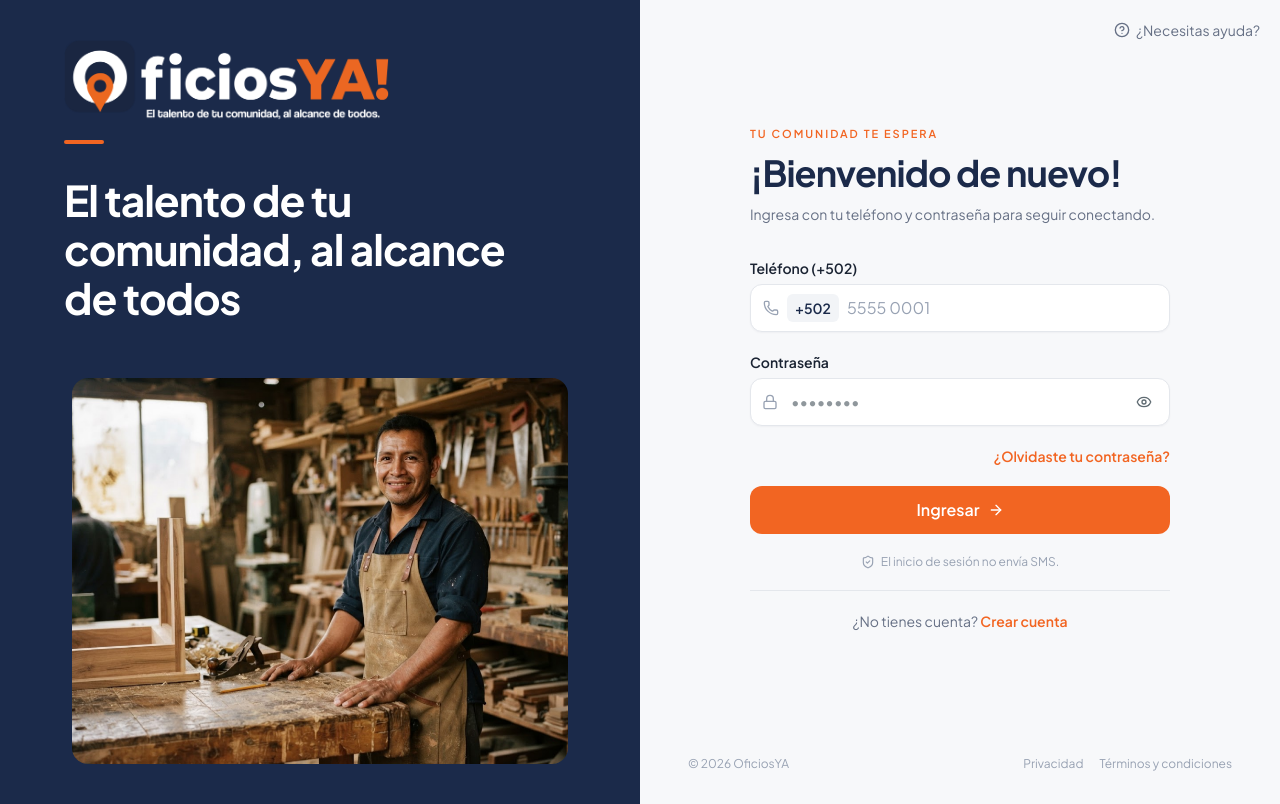
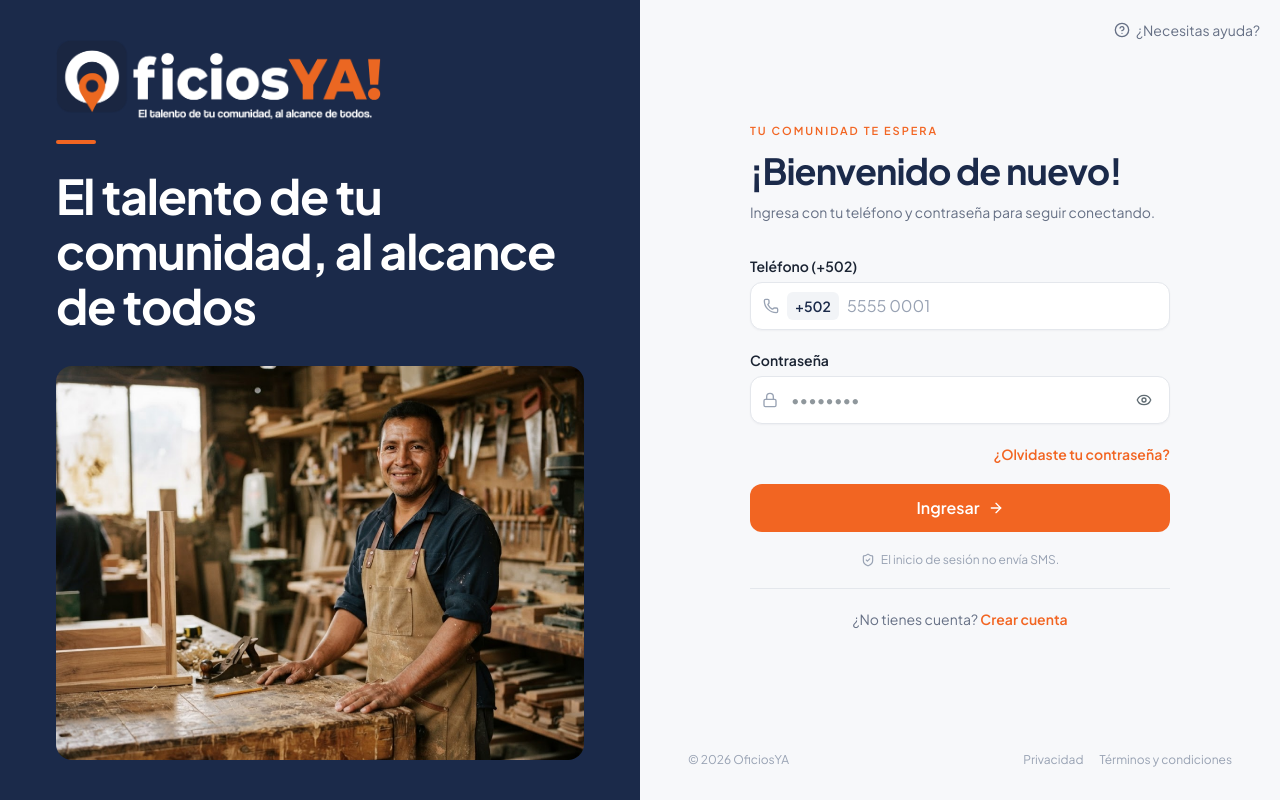
Before and after one commit to Andy-Rojop/Oficios-Ya, a Next.js app in the folder Frontend/: page /ingresar in a window 1280 px wide. Built offline with nearby package versions, Linux system fonts and the light colour scheme; no server answers.

Commit message:
Actualizar el ingreso al prototipo y usar los logos y la foto oficiales.

```diff
--- a/Frontend/src/components/forms/login-screen.tsx
+++ b/Frontend/src/components/forms/login-screen.tsx
@@ -33,23 +33,23 @@ function QuietLink({ children }: { children: ReactNode }) {
 export function LoginScreen({ children }: { children: ReactNode }) {
   return (
     <div className="min-h-dvh bg-[#F7F8FA] lg:grid lg:grid-cols-2">
-      <aside className="bg-[#1B2A4A] text-white lg:flex lg:min-h-dvh lg:flex-col lg:justify-between lg:px-12 lg:py-10 xl:px-16">
-        <div className="px-5 pb-8 pt-6 lg:px-0 lg:pb-0 lg:pt-0">
+      <aside className="flex flex-col bg-[#1B2A4A] text-white lg:min-h-dvh lg:px-12 lg:py-10 xl:px-14">
+        <div className="px-5 pb-0 pt-6 lg:px-0 lg:pt-0">
           <LoginMark />
           <div className="mt-5 h-1 w-10 rounded-full bg-accent" />
-          <h1 className="mt-5 max-w-md text-[1.65rem] font-bold leading-[1.15] tracking-tight lg:mt-8 lg:text-4xl xl:text-[2.65rem]">
+          <h1 className="mt-5 max-w-xl text-[1.65rem] font-bold leading-[1.15] tracking-tight lg:mt-6 lg:text-4xl xl:text-5xl">
             El talento de tu comunidad, al alcance de todos
           </h1>
         </div>
 
-        <div className="mt-8 px-5 pb-8 lg:mt-14 lg:px-2 lg:pb-0">
+        <div className="relative mx-5 mb-8 mt-8 aspect-[5/4] overflow-hidden rounded-2xl lg:mx-0 lg:mb-0 lg:mt-8 lg:aspect-auto lg:min-h-0 lg:flex-1">
           <Image
             src="/foto-login.png"
             alt="Carpintero en su taller."
-            width={947}
-            height={737}
+            fill
             priority
-            className="h-auto w-full max-w-lg rounded-2xl object-cover object-center"
+            sizes="(min-width: 1024px) 50vw, 100vw"
+            className="object-cover object-[center_20%]"
           />
         </div>
 
```
